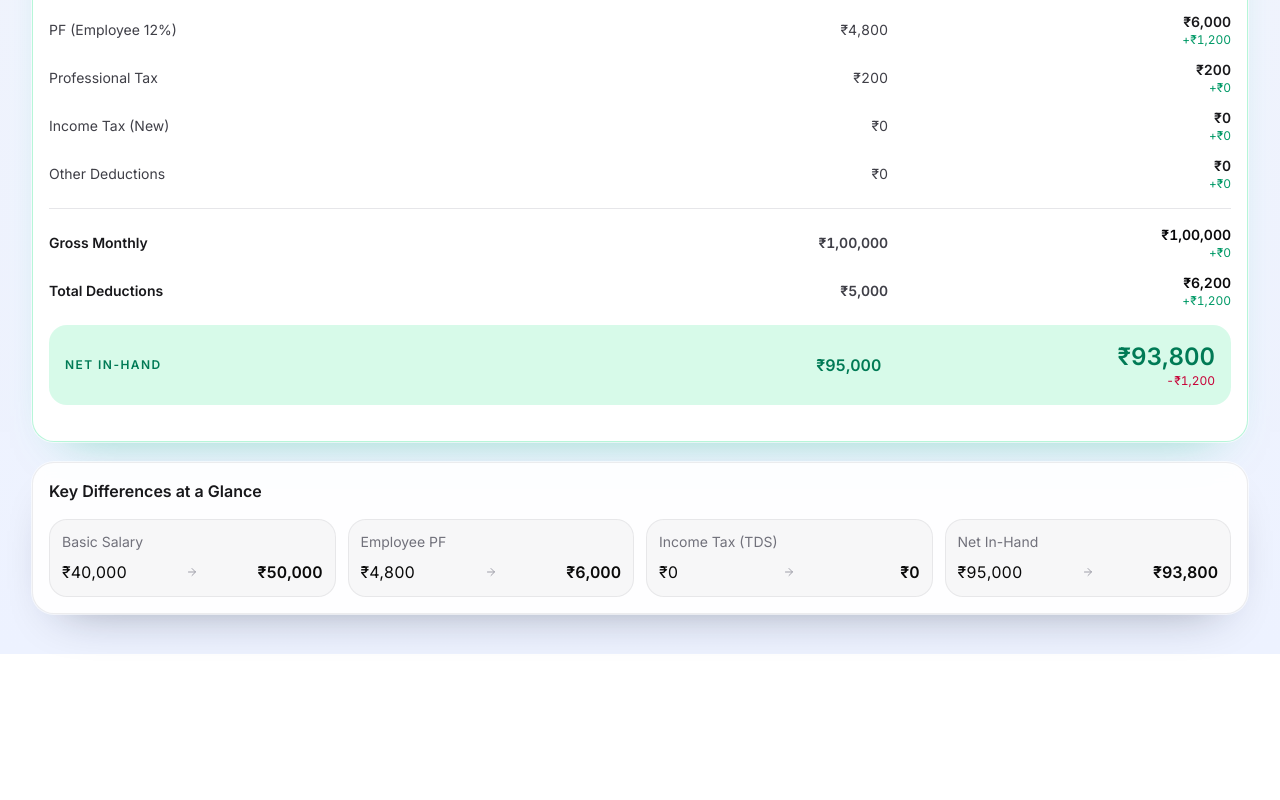
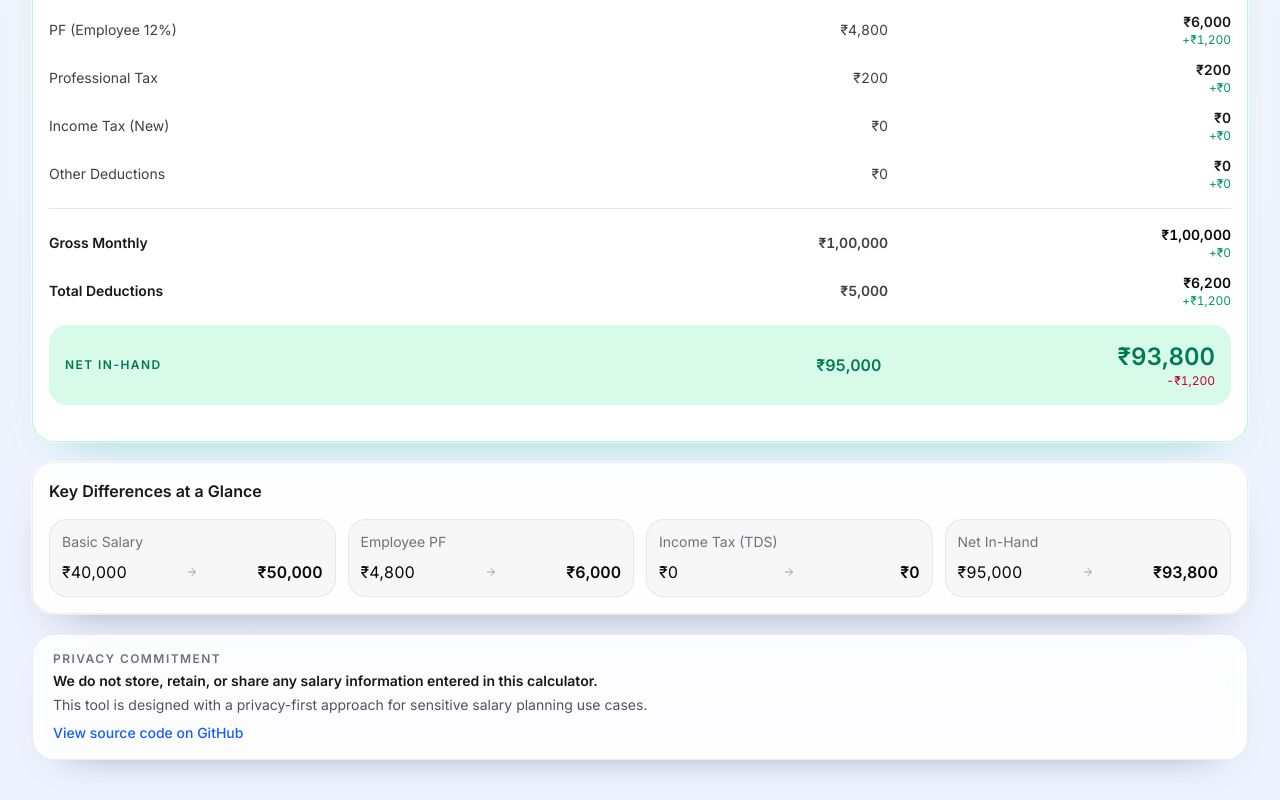
Before and after one commit to kdjadeja21/in-hand-helper-calculator, a Next.js app: page / in a window 1280 px wide. Shown: the part 1474-2274 px from the top of the page. Before the commit the page ends 2128 px from the top, so only its background shows below. Built offline with nearby package versions, Linux system fonts and the light colour scheme.

Commit message:
Refactor salary calculations to use monthly values and add privacy commitment footer

```diff
--- a/app/page.tsx
+++ b/app/page.tsx
@@ -103,6 +103,8 @@ export default function Home() {
     salaryPeriod === "yearly" ? annualCTCNumber : annualCTCNumber * 12;
   const normalizedGrossMonthly =
     salaryPeriod === "yearly" ? grossSalaryNumber / 12 : grossSalaryNumber;
+  const basicMonthly = salaryPeriod === "yearly" ? basicValueNumber / 12 : basicValueNumber;
+  const hraMonthly = salaryPeriod === "yearly" ? hraValueNumber / 12 : hraValueNumber;
   const otherDeductionsMonthly =
     salaryPeriod === "yearly" ? otherDeductionsNumber / 12 : otherDeductionsNumber;
 
@@ -112,8 +114,8 @@ export default function Home() {
     setSubmittedInputs({
       normalizedAnnualCTC: Math.max(0, normalizedAnnualCTC),
       normalizedGrossMonthly: Math.max(0, normalizedGrossMonthly),
-      basicValue: Math.max(0, basicValueNumber),
-      hraValue: Math.max(0, hraValueNumber),
+      basicValue: Math.max(0, basicMonthly),
+      hraValue: Math.max(0, hraMonthly),
       otherDeductionsMonthly: Math.max(0, otherDeductionsMonthly),
       taxRegime,
     });
@@ -130,6 +132,8 @@ export default function Home() {
     setSalaryPeriod(nextPeriod);
     setAnnualCTC(String(Math.round(Math.max(0, annualCTCNumber * factor))));
     setGrossSalary(String(Math.round(Math.max(0, grossSalaryNumber * factor))));
+    setBasicValue(String(Math.round(Math.max(0, basicValueNumber * factor))));
+    setHraValue(String(Math.round(Math.max(0, hraValueNumber * factor))));
     setOtherDeductions(
       otherDeductions ? String(Math.round(Math.max(0, otherDeductionsNumber * factor))) : ""
     );
@@ -154,7 +158,7 @@ export default function Home() {
       errors.push("Other deductions cannot be negative.");
     }
 
-    if (basicValueNumber + hraValueNumber > normalizedGrossMonthly) {
+    if (basicMonthly + hraMonthly > normalizedGrossMonthly) {
       errors.push("Basic + HRA is greater than gross monthly salary.");
     }
 
@@ -162,8 +166,8 @@ export default function Home() {
   }, [
     normalizedAnnualCTC,
     normalizedGrossMonthly,
-    basicValueNumber,
-    hraValueNumber,
+    basicMonthly,
+    hraMonthly,
     otherDeductionsNumber,
   ]);
 
@@ -657,6 +661,26 @@ export default function Home() {
             ))}
           </CardContent>
         </Card>
+
+        <footer className="rounded-3xl border border-zinc-200/70 bg-white/85 px-5 py-4 text-sm shadow-[0_18px_40px_-34px_rgba(30,41,59,0.7)] backdrop-blur dark:border-zinc-800 dark:bg-zinc-950/75">
+          <p className="text-xs font-semibold tracking-[0.12em] text-zinc-500 uppercase dark:text-zinc-400">
+            Privacy Commitment
+          </p>
+          <p className="mt-1 font-semibold text-zinc-900 dark:text-zinc-100">
+            We do not store, retain, or share any salary information entered in this calculator.
+          </p>
+          <p className="mt-1 text-zinc-600 dark:text-zinc-400">
+            This tool is designed with a privacy-first approach for sensitive salary planning use cases.
+          </p>
+          <a
+            href="https://github.com/kdjadeja21/in-hand-helper-calculator"
+            target="_blank"
+            rel="noreferrer"
+            className="mt-2 inline-flex text-sm font-medium text-blue-600 underline-offset-4 hover:underline dark:text-blue-400"
+          >
+            View source code on GitHub
+          </a>
+        </footer>
       </div>
     </main>
   );
```
